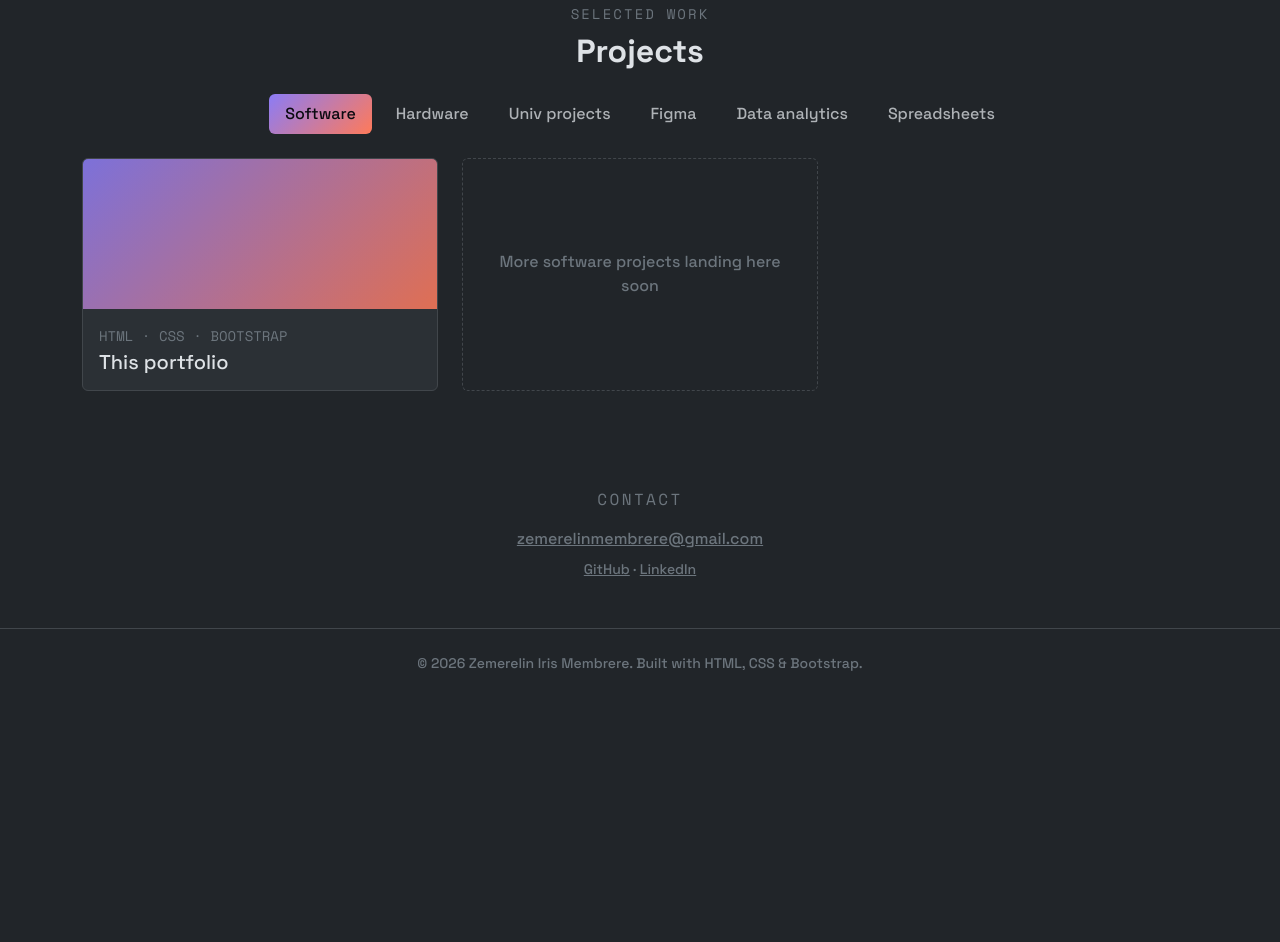
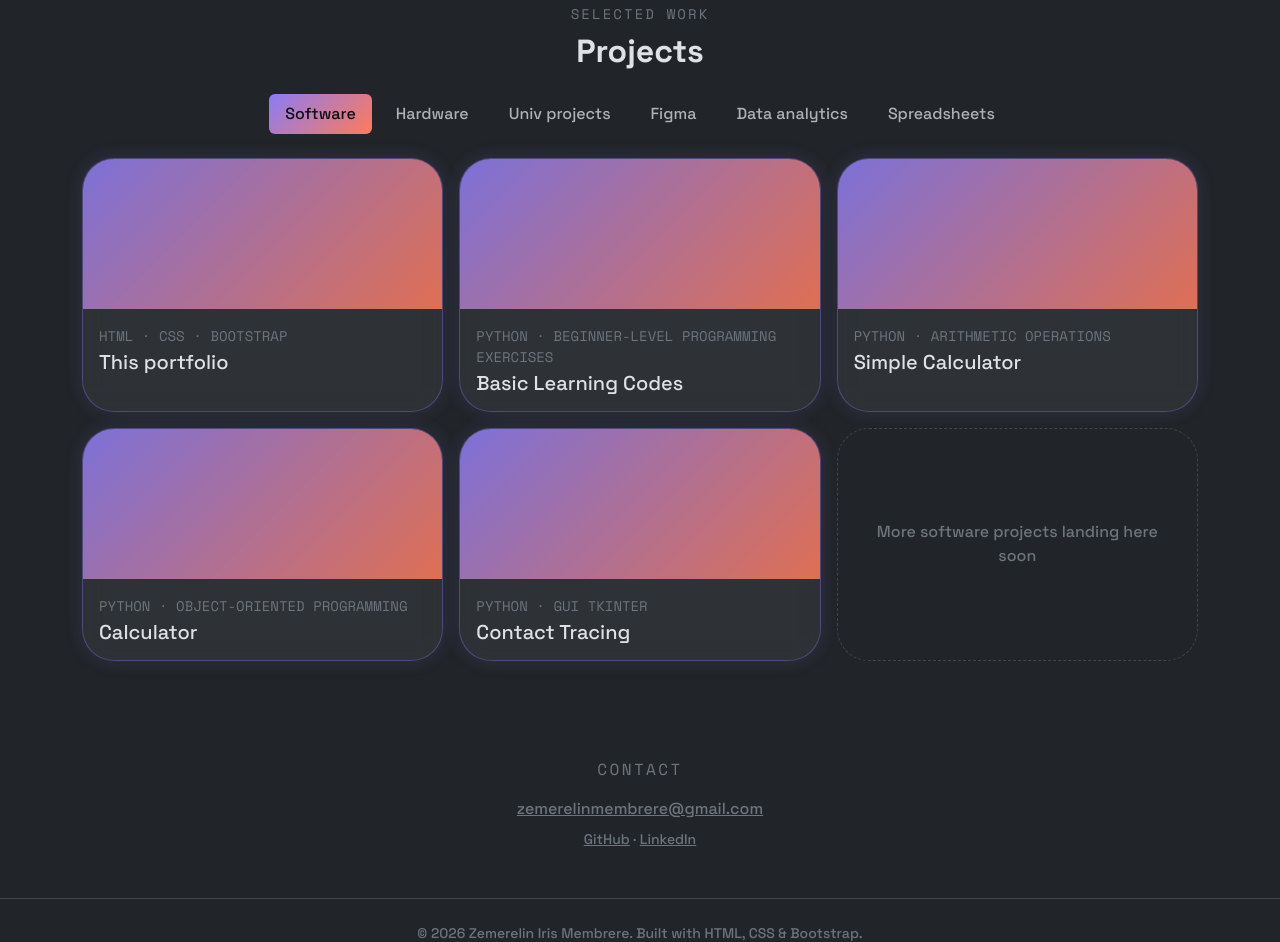
Before and after one commit to zem464/Portfolio, a plain HTML site: page index.html in a window 1280 px wide. Shown: the part 1089-2031 px from the top of the page. Before the commit the page ends 1787 px from the top, so only its background shows below. Drawn offline with nearby package versions, Linux system fonts and the light colour scheme.

Commit message:
Software Projects Added.

```diff
--- a/index.html
+++ b/index.html
@@ -22,6 +22,9 @@
         .nav-pills .nav-link{color:var(--bs-secondary-color);}
         .btn-glass {background: rgba(255, 255, 255, .08); border: 1px solid rgba(255, 255, 255, .25); backdrop-filter: blur(12px); color: #fff; -webkit-backdrop-filter: blur(12px); box-shadow: 0 4px 24px rgba(0, 0, 0, .25), inset 0 1px 0 rgba(255, 255, 255, .15);}
         .btn-glass:hover {background: rgba(255, 255, 255, .14); border-color: rgba(139,124,246,.7); box-shadow: 0 0 20px rgba(139,124,246,.45), inset 0 1px 0 rgba(255,255,255,.2); color: #fff;}
+        .card {border-radius: 2rem; overflow: hidden;}
+        .card-glow {background: rgba(255, 255, 255, .06); border: 1px solid rgba(139,124,246,.35); backdrop-filter: blur(10px); box-shadow: 0 0 18px rgba(139,124,246,.15); transition: box-shadow .25s, border-color .25s, transform .2s;}
+        .card-glow:hover {border-color: rgba(255,122,89,.7); box-shadow: 0 0 28px rgba(255,122,89,.35); transform: translateY(-4px);}
     </style>
 </head>
 <body>
@@ -99,14 +102,51 @@
         </ul>
 
         <div class="tab-content">
+
           <div class="tab-pane fade show active" id="p-software">
-            <div class="row row-cols-1 row-cols-md-3 g-9">
+            <div class="row row-cols-1 row-cols-md-3 g-9" style="--bs-gutter-x: 1rem; --bs-gutter-y: 1rem;">
               <div class="col">
-                <div class="card bg-body-tertiary border-secondary-subtle h-100 hover-lift">
+                <div class="card card-glow h-100 hover-lift">
                   <div class="thumb-gradient"></div>
-                  <div class="card-body">
+                  <div class="card-body" onclick="window.open('https://zem464.github.io/Portfolio/', '_blank');">
                     <p class="font-mono text-uppercase text-secondary small mb-1">HTML · CSS · Bootstrap</p>
                     <h5 class="card-title mb-0">This portfolio</h5>
+                  </div>
+                </div>
+              </div>
+              <div class="col">
+                <div class="card card-glow h-100 hover-lift">
+                  <div class="thumb-gradient"></div>
+                  <div class="card-body" onclick="window.open('https://github.com/zem464/Basic-Learning-Codes.git', '_blank');">
+                    <p class="font-mono text-uppercase text-secondary small mb-1">Python · Beginner-level Programming Exercises</p>
+                    <h5 class="card-title mb-0">Basic Learning Codes</h5>
+                  </div>
+                </div>
+              </div>
+              <div class="col">
+                <div class="card card-glow h-100 hover-lift">
+                  <div class="thumb-gradient"></div>
+                  <div class="card-body" onclick="window.open('https://github.com/zem464/Simple-Calculator.git', '_blank');">
+                    <p class="font-mono text-uppercase text-secondary small mb-1">Python · Arithmetic Operations</p>
+                    <h5 class="card-title mb-0">Simple Calculator</h5>
+                  </div>
+                </div>
+              </div>
+              <div class="col">
+                <div class="card card-glow h-100 hover-lift">
+                  <div class="thumb-gradient"></div>
+                  <div class="card-body" onclick="window.open('https://github.com/zem464/Calculator-OOP.git', '_blank');">
+                    <p class="font-mono text-uppercase text-secondary small mb-1">Python · Object-Oriented Programming</p>
+                    <h5 class="card-title mb-0">Calculator</h5>
+                  </div>
+                </div>
+              </div>
+              <div class="col">
+                <div class="card card-glow h-100 hover-lift">
+                  <div class="thumb-gradient"></div>
+                  <div class="card-body" onclick="window.open('https://github.com/zem464/Contact-Tracing.git', '_blank');">
+                    <p class="font-mono text-uppercase text-secondary small mb-1">Python · GUI tkinter</p>
+                    <h5 class="card-title mb-0">Contact Tracing</h5>
                   </div>
                 </div>
               </div>
@@ -115,18 +155,23 @@
               </div>
             </div>
           </div>
+
           <div class="tab-pane fade" id="p-hardware">
             <div class="card bg-transparent border-secondary-subtle d-flex align-items-center justify-content-center text-center text-secondary p-5" style="border-style:dashed; min-height:150px;">No hardware projects yet — check back soon</div>
           </div>
+
           <div class="tab-pane fade" id="p-univ">
             <div class="card bg-transparent border-secondary-subtle d-flex align-items-center justify-content-center text-center text-secondary p-5" style="border-style:dashed; min-height:150px;">University projects coming soon</div>
           </div>
+
           <div class="tab-pane fade" id="p-figma">
             <div class="card bg-transparent border-secondary-subtle d-flex align-items-center justify-content-center text-center text-secondary p-5" style="border-style:dashed; min-height:150px;">Figma designs coming soon</div>
           </div>
+
           <div class="tab-pane fade" id="p-data">
             <div class="card bg-transparent border-secondary-subtle d-flex align-items-center justify-content-center text-center text-secondary p-5" style="border-style:dashed; min-height:150px;">Data analytics projects coming soon</div>
           </div>
+
           <div class="tab-pane fade" id="p-sheets">
             <div class="card bg-transparent border-secondary-subtle d-flex align-items-center justify-content-center text-center text-secondary p-5" style="border-style:dashed; min-height:150px;">Spreadsheet templates coming soon</div>
           </div>
```
